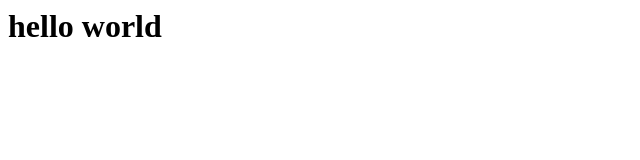
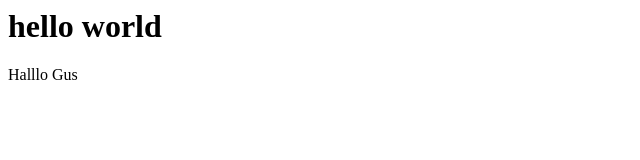
Before and after one commit to kertayasaa/Belajar-Git, a plain HTML site: page index.html in a window 1280 px wide. Shown: the full height of the page, 0-640 px from the left. Drawn offline with Linux system fonts and the light colour scheme.

Commit message:
index_1.html
Salam Kenal gan..

```diff
--- a/index.html
+++ b/index.html
@@ -1 +1,2 @@
 <h1>hello world</h1>
+<p> Halllo Gus </p>
```
